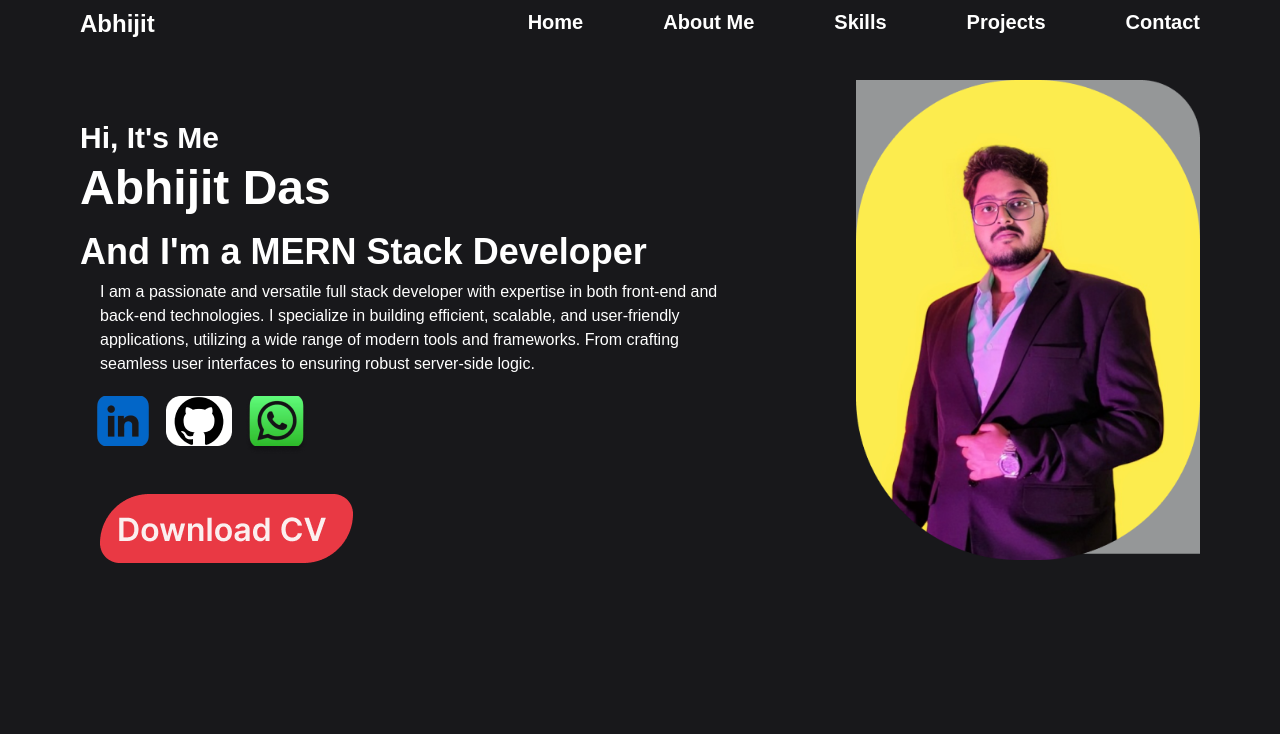
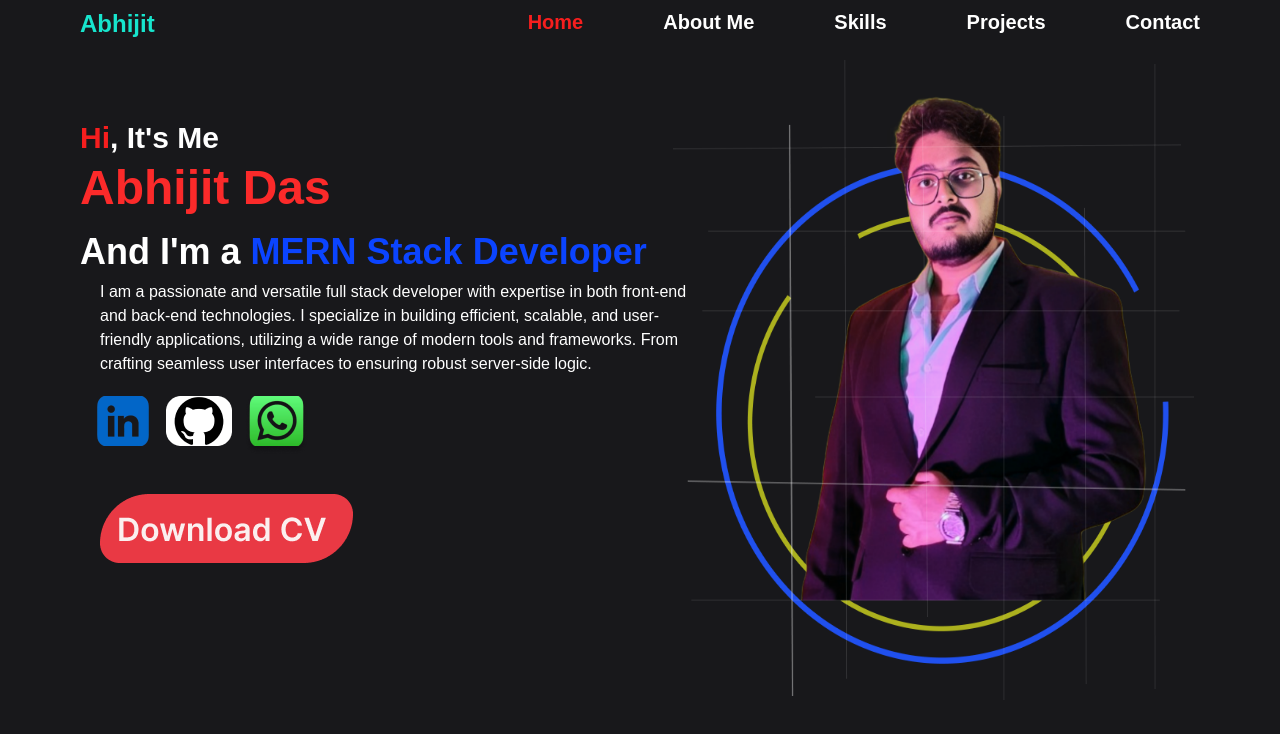
Before and after one commit to abhijit84842/Abhijit_Portfolio, a Next.js app: page / in a window 1280 px wide. Shown: the top 734 px of the page. Built offline with nearby package versions, Linux system fonts and the light colour scheme.

Commit message:
change ui

```diff
--- a/app/components/IntroSection/IntroSection.js
+++ b/app/components/IntroSection/IntroSection.js
@@ -5,9 +5,9 @@ const IntroSection = () => {
   return (
     <div className='intro-container   flex justify-between'>
         <div className='left-container w-[50%] text-white mt-20 ml-20 '>
-          <p className='text-3xl font-semibold'>Hi, It's Me</p>
-          <p className='text-5xl font-extrabold mt-2'>Abhijit Das</p>
-          <p className='text-4xl font-semibold mt-5'>And I'm a MERN Stack Developer</p>
+          <p className='text-3xl font-semibold'> <span className='text-[#F61E1E]'>Hi</span>, It's Me</p>
+          <p className='text-5xl font-extrabold mt-2 text-[#FB2A2A]'>Abhijit Das</p>
+          <p className='text-4xl font-semibold mt-5'>And I'm a <span className='text-[#0B44FF]'>MERN Stack Developer</span></p>
           <div className='sub-intro w-[100%] ml-5 mt-2'>
             <p>I am a passionate and versatile full stack developer with expertise in both front-end and back-end technologies. I specialize in building efficient, scalable, and user-friendly applications, utilizing a wide range of modern tools and frameworks. From crafting seamless user interfaces to ensuring robust server-side logic.</p>
           </div>
@@ -32,8 +32,8 @@ const IntroSection = () => {
             <img src="CV Download.png" alt="loading" /></a>
           </div>
         </div>
-        <div className='right-container mr-20  mt-10'>
-          <img className='h-[30rem]' src="Profile Pic.png" alt="" />
+        <div className='right-container mr-20  mt-5'>
+          <img className='h-[40rem]' src="Profile Pic.png" alt="" />
         </div>
     </div>
   )
--- a/app/components/NavBar/Nav.js
+++ b/app/components/NavBar/Nav.js
@@ -2,10 +2,10 @@ const NavBar = () => {
   return (
     <div className="flex justify-between mt-2">
       <div>
-        <h2 className="ml-20 text-2xl font-semibold text-white">Abhijit</h2>
+        <h2 className="ml-20 text-2xl font-semibold text-[#17E5CD]">Abhijit</h2>
       </div>
       <nav className="flex gap-20 mr-20 text-xl font-semibold text-white">
-        <div>
+        <div className="text-[#F61E1E]">
           Home
         </div>
         <div>
```
Also changed, not shown: public/Profile Pic.png.
